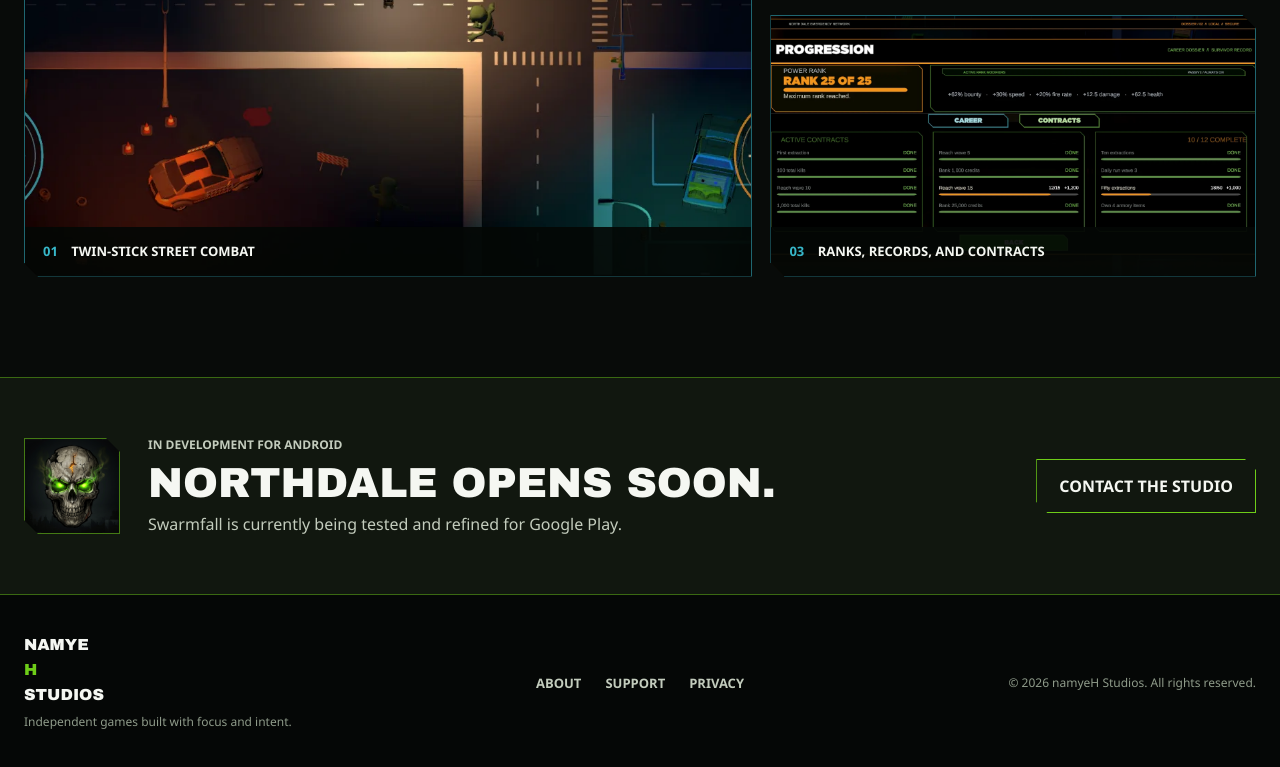
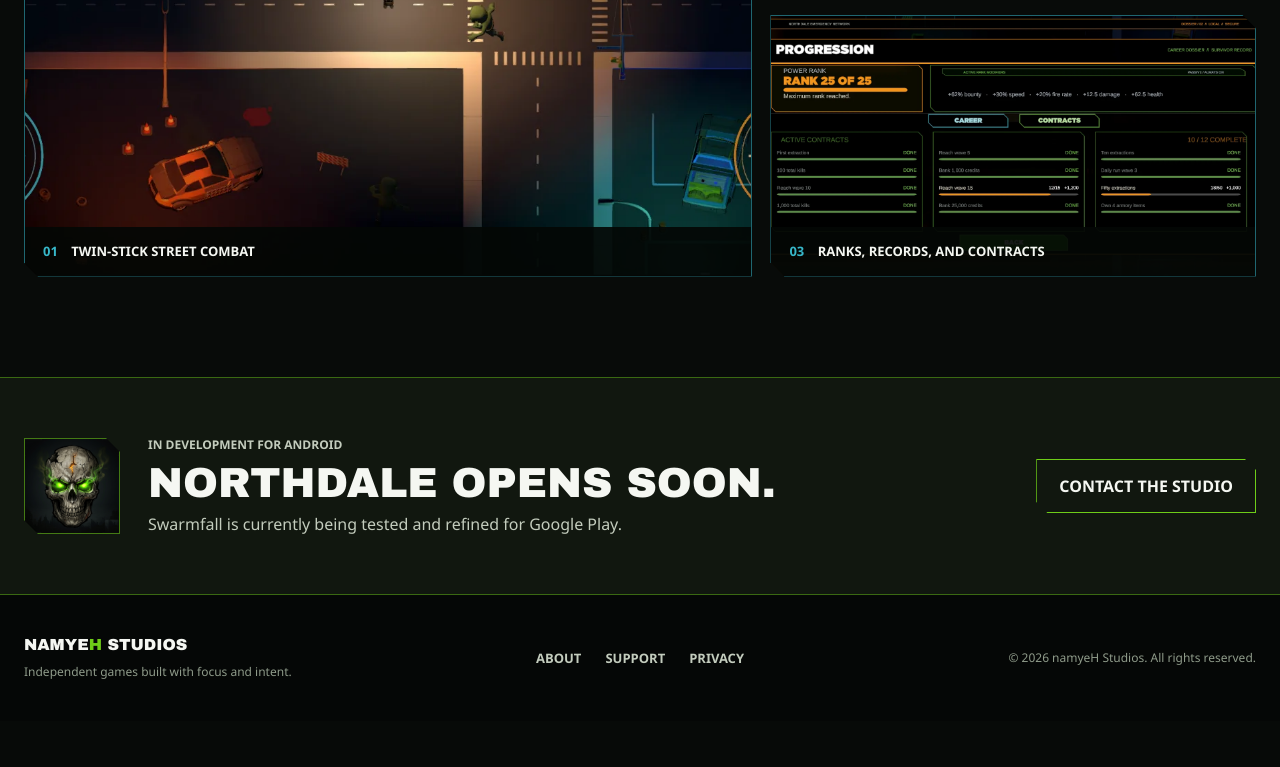
Before and after one commit to EddyRT/swarmfall-site, a plain HTML site: page index.html in a window 1280 px wide. Shown: the part 1738-2505 px from the top of the page. After the commit the page ends 2459 px from the top, so only its background shows below. Drawn offline with Linux system fonts and the light colour scheme.

Commit message:
Keep footer studio name on one line

```diff
--- a/styles.css
+++ b/styles.css
@@ -573,11 +573,15 @@
   margin: 0 auto;
 }
 
-.footer-brand span {
+.footer-brand > span {
   display: block;
   font-family: "Arial Black", "Bahnschrift Condensed", Impact, sans-serif;
   font-size: 16px;
   text-transform: uppercase;
+}
+
+.footer-brand .brand-accent {
+  display: inline;
 }
 
 .footer-brand small,
```
